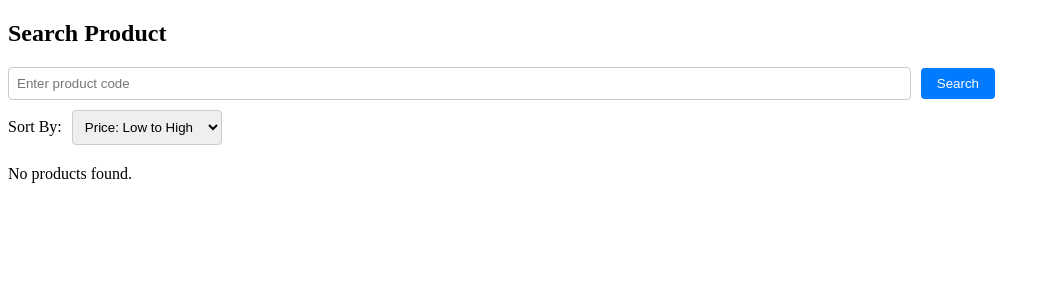
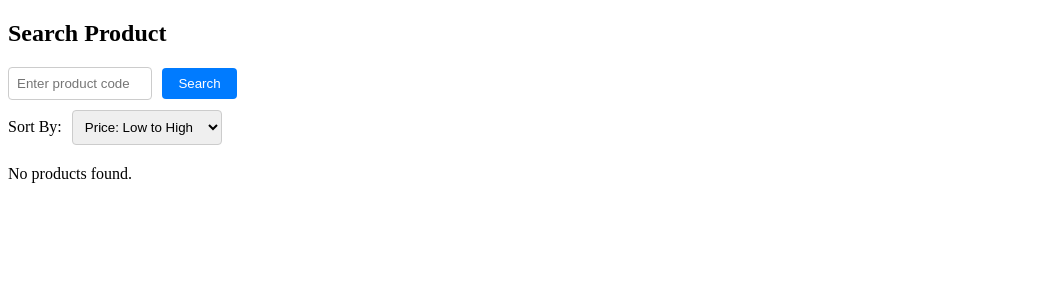
Before and after one commit to NazHabib/mhstore, a Django app: page /products/search/ in a window 1280 px wide. Shown: the part 98-398 px from the top of the page, without its empty margins (0-1050 px from the left). Run offline with Django 4.2, Linux system fonts and the light colour scheme; data that the repository does not hold is empty.

Commit message:
requirements

```diff
--- a/mhshopstock/settings.py
+++ b/mhshopstock/settings.py
@@ -39,6 +39,7 @@ INSTALLED_APPS = [
     "django.contrib.messages",
     "django.contrib.staticfiles",
     "products",
+    "sslserver",
 ]
 
 MIDDLEWARE = [
@@ -153,7 +154,7 @@ STATIC_ROOT = os.path.join(BASE_DIR, 'staticfiles')
 # Other static file settings
 STATIC_URL = '/static/'
 
-"""
+
 SECURE_HSTS_SECONDS = 31536000  # Force HTTPS by setting HSTS header
 SECURE_HSTS_INCLUDE_SUBDOMAINS = True
 SECURE_HSTS_PRELOAD = True
@@ -161,4 +162,3 @@ SECURE_SSL_REDIRECT = True  # Redirect all HTTP traffic to HTTPS
 SESSION_COOKIE_SECURE = True
 CSRF_COOKIE_SECURE = True
 X_FRAME_OPTIONS = 'DENY'
-"""
--- a/products/templates/products/search.html
+++ b/products/templates/products/search.html
@@ -17,7 +17,7 @@
 
         .search-input {
             padding: 8px;
-            width: 70%;
+            width: 10%;
             border: 1px solid #ccc;
             border-radius: 4px;
         }
```
Also changed, not shown: 1 other file.
